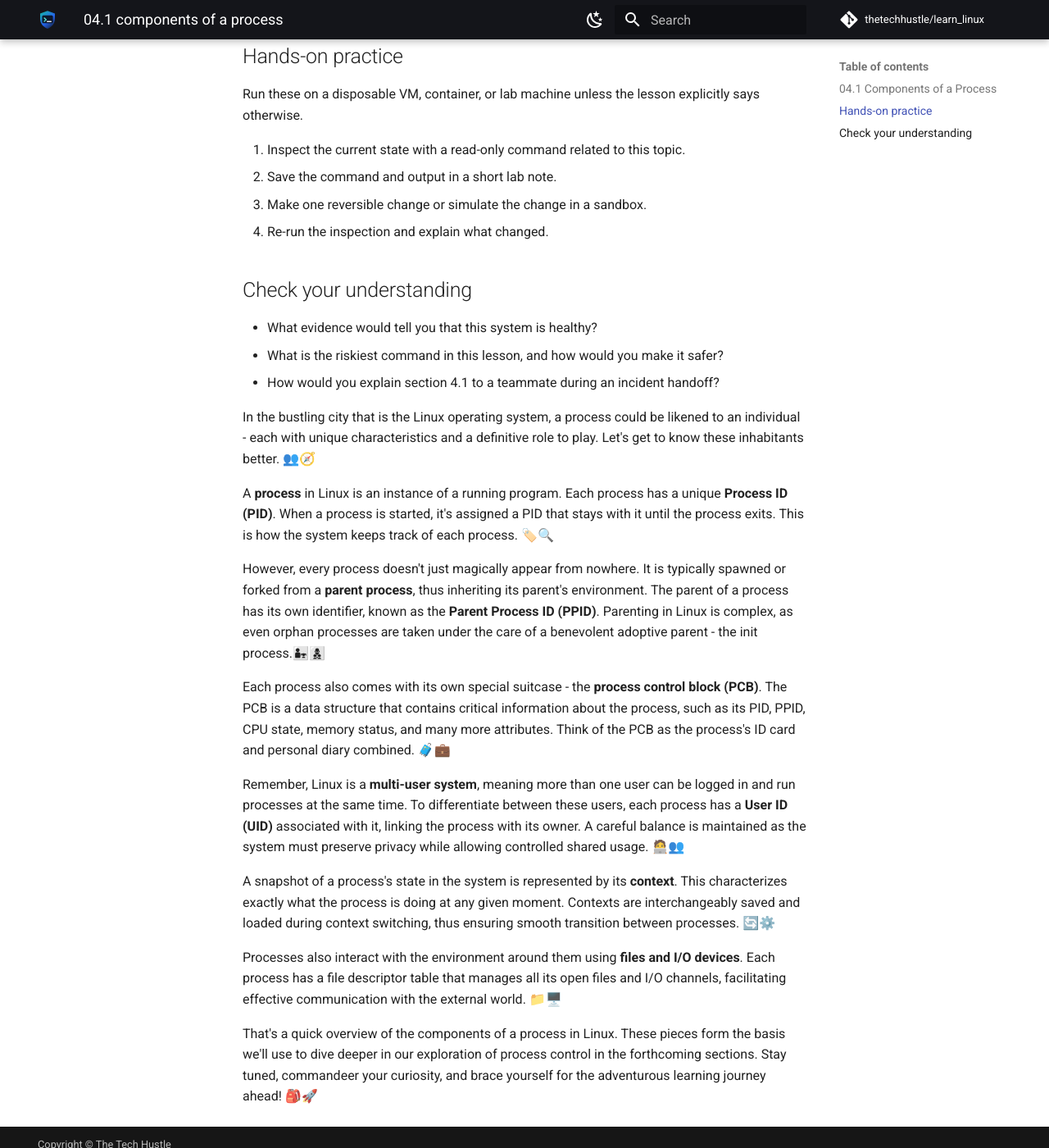
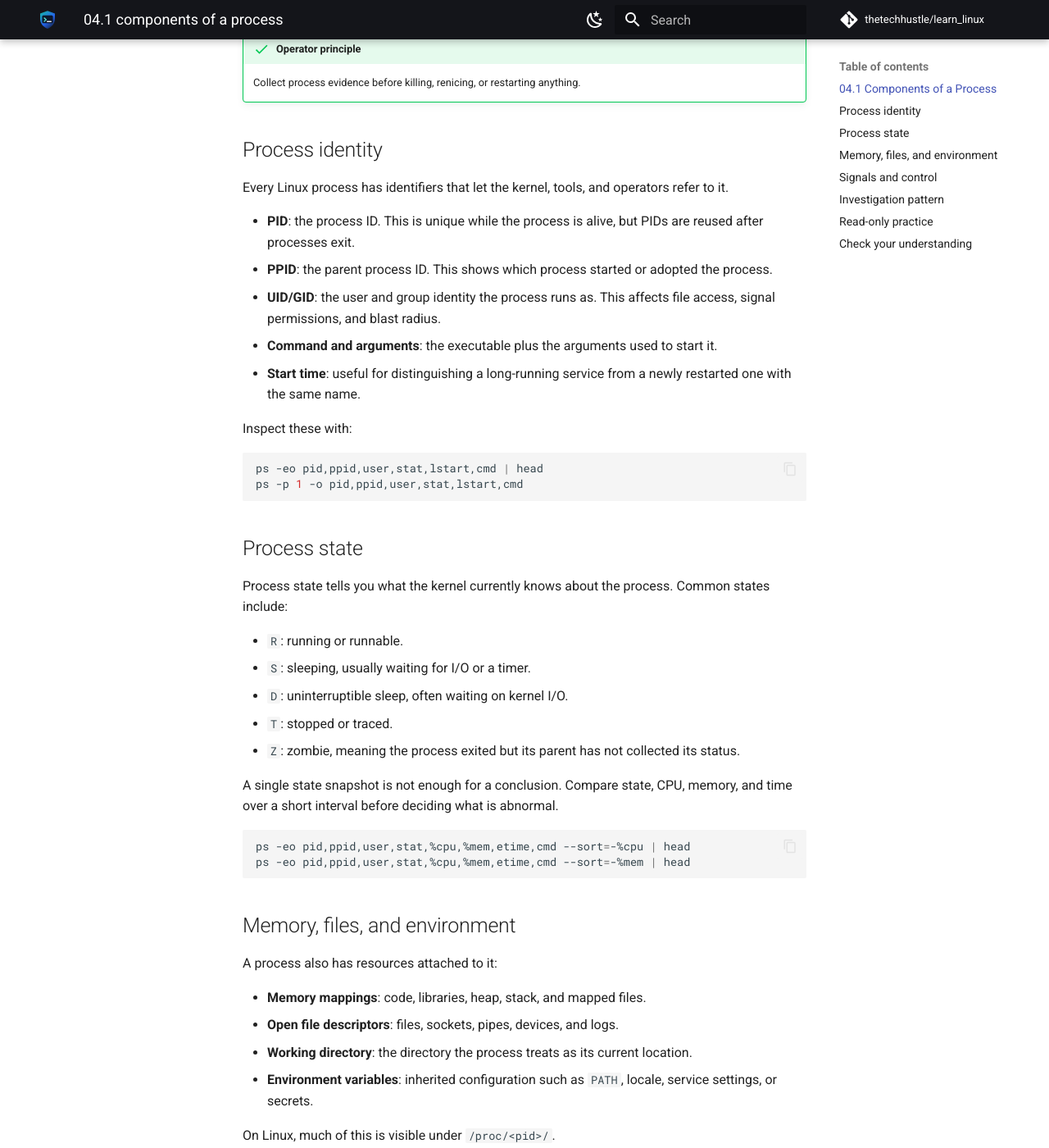
Before and after one commit to thetechhustle/learn_linux, an MkDocs documentation site: the page built from docs/lessons/04_process_control/04.1_components_of_a_process.md, in a window 1280 px wide and 1400 px high, scrolled down 652 px. Shown: the whole window at 82% size. Built offline with MkDocs 1.6.1 and Material for MkDocs 9.7.7, drawn with Linux system fonts in a browser that asks for light colours; comment, search, counter and statistics services are not loaded; some of the changed text lies outside the part shown.

Commit message:
Improve Chapter 04 process components lesson (#22)
Co-authored-by: Jules Ai <jules@Juless-Air.ts.net lan>

````diff
--- a/docs/lessons/04_process_control/04.1_components_of_a_process.md
+++ b/docs/lessons/04_process_control/04.1_components_of_a_process.md
@@ -1,46 +1,146 @@
 ### 04.1 Components of a Process
 
-
+A process is a running program plus the operating-system state needed to manage
+it. When a service is slow, stuck, noisy, or unsafe to restart, you need to know
+which process you are looking at before you change anything.
 
 !!! abstract "What you will learn"
-    - Explain where **04.1 Components of a Process** fits in day-to-day Linux operations.
-    - Use current Linux tooling to inspect, change, and verify the relevant system behavior.
-    - Connect the concept to a real operational scenario: an API server where latency spikes because one process is consuming CPU.
+    - Identify the core parts of a Linux process: PID, parent, owner, state,
+      command, environment, memory, file descriptors, and signals.
+    - Use read-only commands to inspect process evidence before acting.
+    - Explain why killing a process is rarely the first move in an incident.
 
 !!! example "Field story"
-    Imagine an API server where latency spikes because one process is consuming CPU. Your job is not to memorize a command; it is to build a short evidence trail, choose a low-risk change, and prove whether the system improved.
+    An API server starts timing out. One process is consuming CPU, but several
+    worker processes have similar names. Your job is to identify the exact
+    process, understand what it owns, and decide whether to observe, restart,
+    renice, or escalate.
 
 !!! success "Operator principle"
-    Collect process evidence before killing or renicing anything.
+    Collect process evidence before killing, renicing, or restarting anything.
 
-## Hands-on practice
+## Process identity
 
-Run these on a disposable VM, container, or lab machine unless the lesson explicitly says otherwise.
+Every Linux process has identifiers that let the kernel, tools, and operators
+refer to it.
 
-1. Inspect the current state with a read-only command related to this topic.
-2. Save the command and output in a short lab note.
-3. Make one reversible change or simulate the change in a sandbox.
-4. Re-run the inspection and explain what changed.
+- **PID**: the process ID. This is unique while the process is alive, but PIDs
+  are reused after processes exit.
+- **PPID**: the parent process ID. This shows which process started or adopted
+  the process.
+- **UID/GID**: the user and group identity the process runs as. This affects
+  file access, signal permissions, and blast radius.
+- **Command and arguments**: the executable plus the arguments used to start it.
+- **Start time**: useful for distinguishing a long-running service from a newly
+  restarted one with the same name.
+
+Inspect these with:
+
+```bash
+ps -eo pid,ppid,user,stat,lstart,cmd | head
+ps -p 1 -o pid,ppid,user,stat,lstart,cmd
+```
+
+## Process state
+
+Process state tells you what the kernel currently knows about the process.
+Common states include:
+
+- `R`: running or runnable.
+- `S`: sleeping, usually waiting for I/O or a timer.
+- `D`: uninterruptible sleep, often waiting on kernel I/O.
+- `T`: stopped or traced.
+- `Z`: zombie, meaning the process exited but its parent has not collected its
+  status.
+
+A single state snapshot is not enough for a conclusion. Compare state, CPU,
+memory, and time over a short interval before deciding what is abnormal.
+
+```bash
+ps -eo pid,ppid,user,stat,%cpu,%mem,etime,cmd --sort=-%cpu | head
+ps -eo pid,ppid,user,stat,%cpu,%mem,etime,cmd --sort=-%mem | head
+```
+
+## Memory, files, and environment
+
+A process also has resources attached to it:
+
+- **Memory mappings**: code, libraries, heap, stack, and mapped files.
+- **Open file descriptors**: files, sockets, pipes, devices, and logs.
+- **Working directory**: the directory the process treats as its current
+  location.
+- **Environment variables**: inherited configuration such as `PATH`, locale,
+  service settings, or secrets.
+
+On Linux, much of this is visible under `/proc/<pid>/`.
+
+```bash
+pid=1
+ls -l /proc "$pid" 2>/dev/null || true
+readlink "/proc/$pid/cwd" 2>/dev/null || true
+ls -l "/proc/$pid/fd" 2>/dev/null | head
+tr '\0' '\n' < "/proc/$pid/environ" 2>/dev/null | head
+```
+
+Be careful with environment output. It can contain secrets. Collect only what
+you need, and avoid pasting full environments into tickets or public logs.
+
+## Signals and control
+
+Signals are one way operators and the kernel communicate with processes.
+
+- `TERM` asks a process to shut down cleanly.
+- `HUP` often asks daemons to reload configuration, depending on the program.
+- `INT` is similar to pressing `Ctrl-C` in a terminal.
+- `KILL` stops the process immediately and cannot be handled by the process.
+
+`kill -9` sends `KILL`. It can be necessary, but it skips application cleanup,
+can interrupt writes, and may hide the evidence you needed to understand the
+failure. Prefer identifying the service manager and graceful stop path first.
+
+```bash
+kill -l
+ps -p 1 -o pid,ppid,user,stat,cmd
+```
+
+## Investigation pattern
+
+When a process looks suspicious:
+
+1. Identify the exact PID and command.
+2. Confirm owner, parent, runtime, and current state.
+3. Check CPU and memory over time, not from one sample.
+4. Inspect open files or sockets if they explain impact.
+5. Find whether a service manager owns the process.
+6. Choose the least disruptive action.
+7. Record what you saw, what you changed, and how the system responded.
+
+## Read-only practice
+
+Run these on a lab machine or disposable VM:
+
+```bash
+ps -eo pid,ppid,user,stat,%cpu,%mem,etime,cmd --sort=-%cpu | head -10
+ps -eo pid,ppid,user,stat,%cpu,%mem,etime,cmd --sort=-%mem | head -10
+ps -p 1 -o pid,ppid,user,stat,lstart,cmd
+pgrep -a sshd || true
+kill -l | head
+```
+
+Pick one process you recognize and write down:
+
+- PID and PPID
+- owning user
+- state
+- command line
+- elapsed runtime
+- one reason it would be unsafe to kill it blindly
 
 ## Check your understanding
 
-- What evidence would tell you that this system is healthy?
-- What is the riskiest command in this lesson, and how would you make it safer?
-- How would you explain section 4.1 to a teammate during an incident handoff?
-
-
-In the bustling city that is the Linux operating system, a process could be likened to an individual - each with unique characteristics and a definitive role to play. Let's get to know these inhabitants better. 👥🧭
-
-A **process** in Linux is an instance of a running program. Each process has a unique **Process ID (PID)**. When a process is started, it's assigned a PID that stays with it until the process exits. This is how the system keeps track of each process. 🏷️🔍
-
-However, every process doesn't just magically appear from nowhere. It is typically spawned or forked from a **parent process**, thus inheriting its parent's environment. The parent of a process has its own identifier, known as the **Parent Process ID (PPID)**. Parenting in Linux is complex, as even orphan processes are taken under the care of a benevolent adoptive parent - the init process.‍👨‍👧👩‍👦‍👦
-
-Each process also comes with its own special suitcase - the **process control block (PCB)**. The PCB is a data structure that contains critical information about the process, such as its PID, PPID, CPU state, memory status, and many more attributes. Think of the PCB as the process's ID card and personal diary combined. 🧳💼
-
-Remember, Linux is a **multi-user system**, meaning more than one user can be logged in and run processes at the same time. To differentiate between these users, each process has a **User ID (UID)** associated with it, linking the process with its owner. A careful balance is maintained as the system must preserve privacy while allowing controlled shared usage. 🧑‍💻👥
-
-A snapshot of a process's state in the system is represented by its **context**. This characterizes exactly what the process is doing at any given moment. Contexts are interchangeably saved and loaded during context switching, thus ensuring smooth transition between processes. 🔄⚙️
-
-Processes also interact with the environment around them using **files and I/O devices**. Each process has a file descriptor table that manages all its open files and I/O channels, facilitating effective communication with the external world. 📁🖥️
-
-That's a quick overview of the components of a process in Linux. These pieces form the basis we'll use to dive deeper in our exploration of process control in the forthcoming sections. Stay tuned, commandeer your curiosity, and brace yourself for the adventurous learning journey ahead! 🎒🚀
+- Why is a PID alone not enough evidence for an incident handoff?
+- What does a zombie process mean, and why might killing the zombie itself not
+  help?
+- Which fields would you check before deciding a process is responsible for high
+  CPU or memory use?
+- Why should environment output be treated carefully?
````
